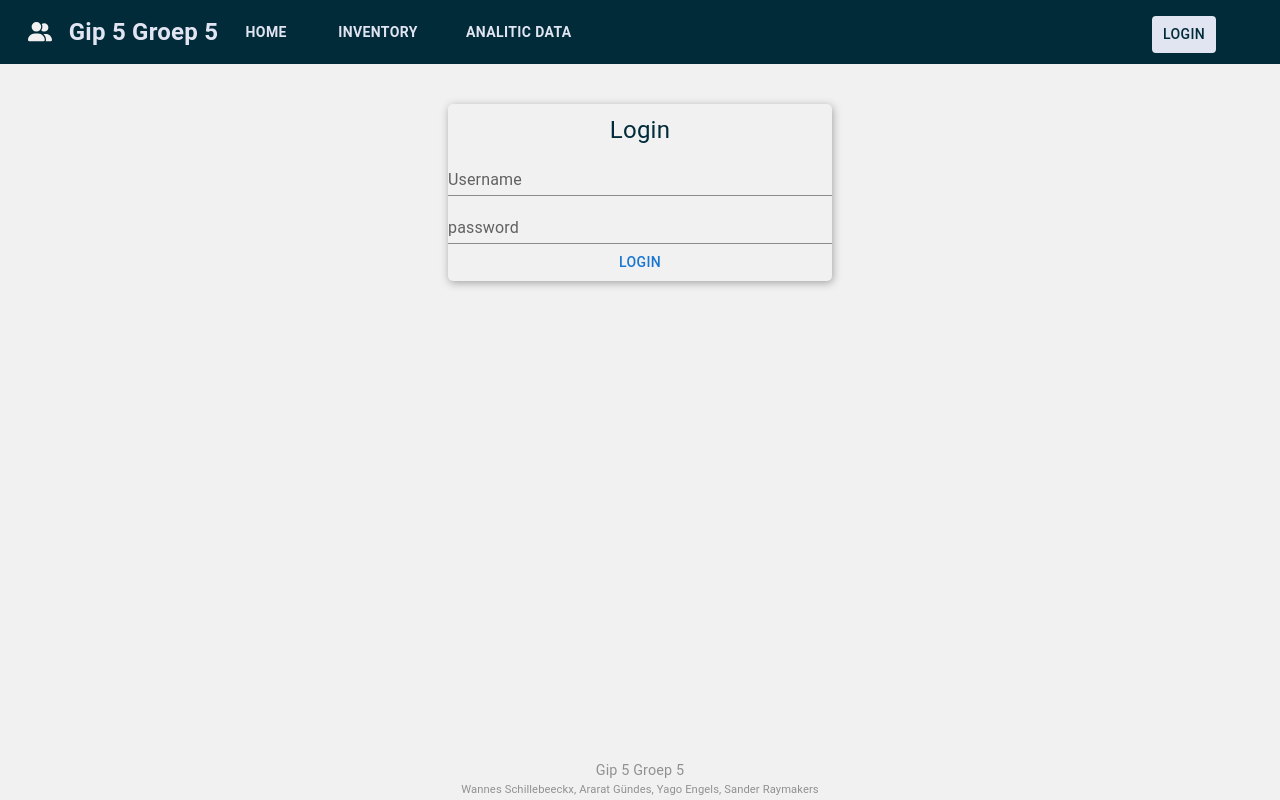
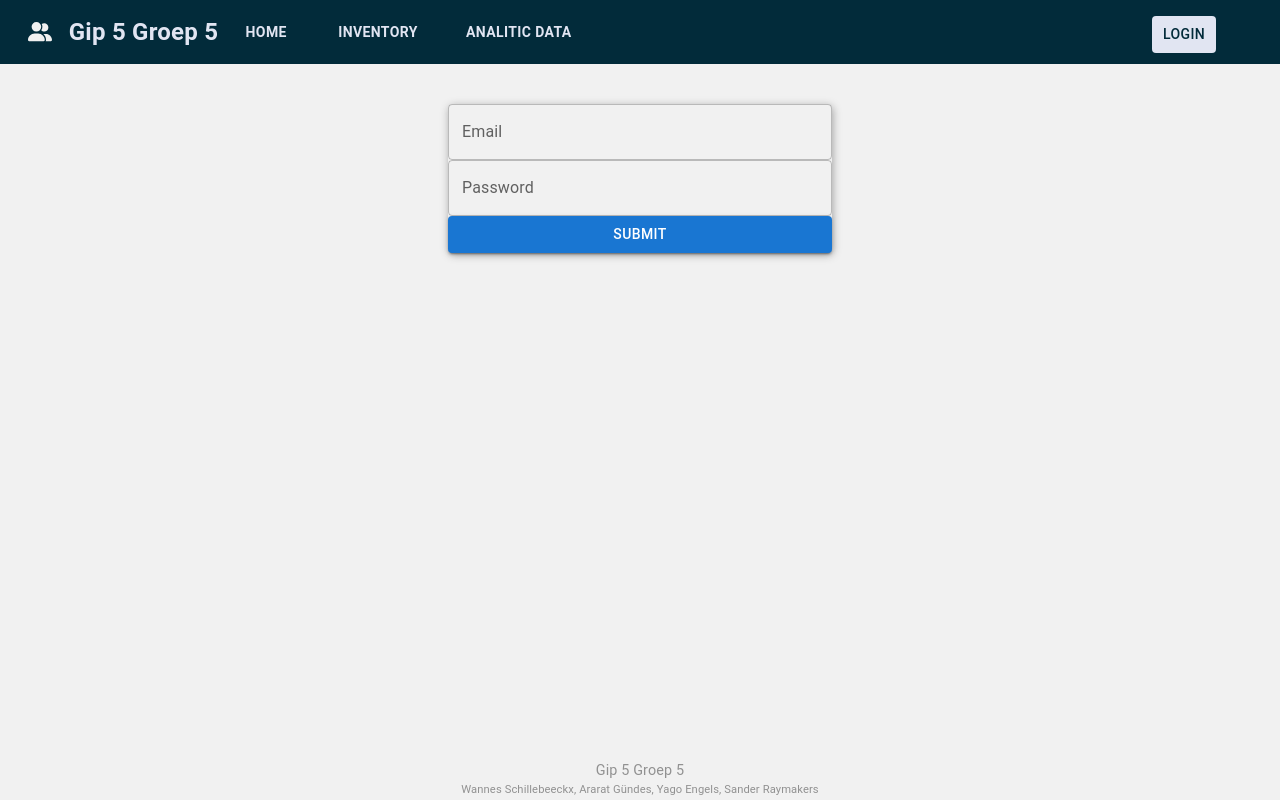
Before and after one commit to WannesSch/Gip5Groep5_Frontend_Desktop, a React (Create React App) app: page /login in a window 1280 px wide. Built offline with nearby package versions, Linux system fonts and the light colour scheme.

Commit message:
Cors fix connection to server login functional

```diff
--- a/package.json
+++ b/package.json
@@ -29,7 +29,8 @@
     "react-scripts": "5.0.1",
     "typescript": "^4.9.5",
     "web-vitals": "^2.1.4",
-    "yup": "^1.0.2"
+    "yup": "^1.0.2",
+    "zustand": "^4.3.6"
   },
   "scripts": {
     "start": "react-scripts start",
--- a/src/Components/Home/Home.styled.ts
+++ b/src/Components/Home/Home.styled.ts
@@ -1,11 +1,19 @@
 import React from "react";
 import { styled, Typography } from "@mui/material";
+import { Box } from "@mui/system";
 
 export const StyledHeader = styled(Typography)({
   color: "#022B3A",
   width: "100%",
-  fontSize: "5rem",
+  fontSize: "3rem",
   textAlign: "center",
+});
 
+export const StyledHomeBox = styled(Box)({
+  width: "100%",
+  height: "100%",
   marginTop: "15vh",
+  display: "flex",
+  alignItems: "center",
+  flexDirection: "column",
 });
--- a/src/Components/Home/Home.tsx
+++ b/src/Components/Home/Home.tsx
@@ -1,12 +1,30 @@
+import { Box, Button } from "@mui/material";
 import React from "react";
-import { StyledHeader } from "./Home.styled";
-
-const user = {
-  name: "Wannes",
-};
+import { Link } from "react-router-dom";
+import { useProfile } from "../../Hooks/useProfile";
+import { StyledLink } from "../Shared/Shared.styled";
+import { StyledHeader, StyledHomeBox } from "./Home.styled";
 
 function HomeComponent() {
-  return <StyledHeader>Welkom {user.name}!</StyledHeader>;
+  const { user } = useProfile();
+
+  return (
+    <>
+      {user ? (
+        <StyledHomeBox>
+          <StyledHeader>Welcome {user?.firstname}!</StyledHeader>
+        </StyledHomeBox>
+      ) : (
+        <StyledHomeBox>
+          <StyledHeader>Welcome User,</StyledHeader>
+          <StyledHeader>to continue please log in.</StyledHeader>
+          <Link to={"/login"}>
+            <Button>Go to login page</Button>
+          </Link>
+        </StyledHomeBox>
+      )}
+    </>
+  );
 }
 
 export default HomeComponent;
--- a/src/Components/Login/Login.tsx
+++ b/src/Components/Login/Login.tsx
@@ -1,27 +1,65 @@
 import { Button, TextField } from "@mui/material";
+import { useFormik } from "formik";
 import React from "react";
-import { StyledAuthBox, StyledTitle } from "../Shared/Shared.styled";
+import * as yup from "yup";
+import { useProfile } from "../../Hooks/useProfile";
+import { InputValues } from "../../Models/InputValues";
+import { StyledAuthBox } from "../Shared/Shared.styled";
+
+const validationSchema = yup.object({
+  email: yup
+    .string()
+    .email("Enter a valid email")
+    .required("Email is required"),
+  password: yup
+    .string()
+    .min(8, "Password should be of minimum 8 characters length")
+    .required("Password is required"),
+});
 
 function LoginComponent() {
+  const { fetchUser, user } = useProfile();
+
+  const formik = useFormik({
+    initialValues: {
+      email: "",
+      password: "",
+    },
+    validationSchema: validationSchema,
+    onSubmit: (values: InputValues) => {
+      fetchUser(values);
+    },
+  });
+
   return (
     <>
       <StyledAuthBox>
-        <StyledTitle>Login</StyledTitle>
-
-        <TextField
-          id="standard-basic"
-          label="Username"
-          variant="standard"
-          color="primary"
-        />
-        <TextField
-          id="standard-basic"
-          label="password"
-          variant="standard"
-          type="password"
-          color="primary"
-        />
-        <Button>Login</Button>
+        <form onSubmit={formik.handleSubmit}>
+          <TextField
+            fullWidth
+            id="email"
+            name="email"
+            label="Email"
+            value={formik.values.email}
+            onChange={formik.handleChange}
+            error={formik.touched.email && Boolean(formik.errors.email)}
+            helperText={formik.touched.email && formik.errors.email}
+          />
+          <TextField
+            fullWidth
+            id="password"
+            name="password"
+            label="Password"
+            type="password"
+            value={formik.values.password}
+            onChange={formik.handleChange}
+            error={formik.touched.password && Boolean(formik.errors.password)}
+            helperText={formik.touched.password && formik.errors.password}
+          />
+          <Button color="primary" variant="contained" fullWidth type="submit">
+            Submit
+          </Button>
+        </form>
       </StyledAuthBox>
     </>
   );
--- a/src/Components/Shared/Navbar/Navbar.tsx
+++ b/src/Components/Shared/Navbar/Navbar.tsx
@@ -1,14 +1,8 @@
-import { faUser, faUserGroup } from "@fortawesome/free-solid-svg-icons";
-import {
-  Avatar,
-  IconButton,
-  Menu,
-  MenuItem,
-  Tooltip,
-  Typography,
-} from "@mui/material";
-import React, { useState } from "react";
+import { faUserGroup } from "@fortawesome/free-solid-svg-icons";
+import { IconButton, Tooltip } from "@mui/material";
+import React from "react";
 import { Link } from "react-router-dom";
+import { useProfile } from "../../../Hooks/useProfile";
 import { StyledFontAwesomeIcon, StyledLink } from "../Shared.styled";
 import {
   StyledAvatarBox,
@@ -37,13 +31,11 @@ const pages = [
   },
 ];
 
-const user = "Wannes";
-
 function NavBarComponent() {
-  const [isLoggedIn, setIsLoggedIn] = useState<boolean>(false);
+  const { logout, user } = useProfile();
 
   const HandleLogout = () => {
-    setIsLoggedIn(false);
+    logout();
   };
 
   return (
@@ -60,16 +52,16 @@ function NavBarComponent() {
           </Link>
         ))}
       </StyledNavbarBox>
-      {isLoggedIn ? (
+      {user ? (
         <StyledAvatarBox>
           <Tooltip title="Logout">
             <IconButton onClick={HandleLogout}>
-              {user[0].toUpperCase()}
+              {user.firstname[0].toUpperCase()}
             </IconButton>
           </Tooltip>
         </StyledAvatarBox>
       ) : (
-        <StyledLink to="http://localhost:8080/api/v1/user/1">
+        <StyledLink to="/login">
           <StyledLoginButton>Login</StyledLoginButton>
         </StyledLink>
       )}
--- a/src/Hooks/useItem.ts
+++ b/src/Hooks/useItem.ts
@@ -4,7 +4,7 @@ import { Item } from "../Models/Item";
 import { getAllItems } from "../Repositories/ItemRepository";
 
 export interface ItemStore {
-  accounts?: Item[];
+  items?: Item[];
   fetchAccounts: () => void;
 }
 
--- /dev/null
+++ b/src/Hooks/useProfile.ts
@@ -0,0 +1,22 @@
+import axios from "axios";
+import { create } from "zustand";
+import { InputValues } from "../Models/InputValues";
+import { Item } from "../Models/Item";
+import { User } from "../Models/User";
+import { getAllItems } from "../Repositories/ItemRepository";
+import { getUserByEmail } from "../Repositories/UserRepository";
+
+export interface UserStore {
+  user?: User | undefined;
+  fetchUser: (inputValues: InputValues) => void;
+  logout: () => void;
+}
+
+export const useProfile = create<UserStore>((set) => ({
+  fetchUser: async (inputValues) => {
+    getUserByEmail(set, inputValues);
+  },
+  logout: () => {
+    set((state) => ({ ...state, user: undefined }));
+  },
+}));
--- /dev/null
+++ b/src/Models/InputValues.ts
@@ -0,0 +1,7 @@
+export interface InputValues {
+  firstname?: string;
+  lastname?: string;
+  email: string;
+  birthdate?: string;
+  password: string;
+}
--- /dev/null
+++ b/src/Models/User.ts
@@ -0,0 +1,9 @@
+export interface User {
+  id: number;
+  firstname: string;
+  lastname: string;
+  email: string;
+  birthdate: string;
+  roles: string;
+  password: string;
+}
--- /dev/null
+++ b/src/Repositories/Set.ts
@@ -0,0 +1,7 @@
+export type Set<TStore> = (
+  partial:
+    | TStore
+    | Partial<TStore>
+    | ((state: TStore) => TStore | Partial<TStore>),
+  replace?: boolean | undefined
+) => void;
--- /dev/null
+++ b/src/Repositories/UserRepository.ts
@@ -0,0 +1,48 @@
+import axios from "axios";
+import { UserStore } from "../Hooks/useProfile";
+import { InputValues } from "../Models/InputValues";
+import { User } from "../Models/User";
+import { Set } from "../Repositories/Set";
+import { Buffer } from "buffer";
+
+export const getUserByEmail = async (
+  set: Set<UserStore>,
+  inputValues: InputValues
+) => {
+  const encodedToken = Buffer.from(
+    `${inputValues.email}:${inputValues.password}`
+  ).toString("base64");
+
+  var basicAuth =
+    "Basic " + btoa(inputValues.email + ":" + inputValues.password);
+  const api_url = "http://localhost:8080";
+  console.log(inputValues);
+  const { data } = await axios.get<User>(
+    api_url + `/api/v1/user/email/${inputValues.email}`,
+    {
+      headers: {
+        "Content-Type": "application/json",
+        "Content-Length": "<calculated when request is sent>",
+        "Accept-Encoding": "gzip, deflate, br",
+        "Access-Control-Allow-Origin": "*",
+        "Access-Control-Allow-Headers":
+          "Origin, X-Requested-With, Content-Type, Accept",
+      },
+      auth: {
+        username: inputValues.email,
+        password: inputValues.password,
+      },
+    }
+  );
+
+  axios({
+    method: "get",
+    url: `http://localhost:8080/api/v1/user/email/${inputValues.email}`,
+    withCredentials: false,
+    params: {
+      access_token: encodedToken,
+    },
+  });
+
+  set((state) => ({ ...state, user: data }));
+};
```
Also changed, not shown: src/Repositories/ItemRepository.ts (+1 -8 lines), 1 other file (tests, documents, lock files or other folders).
